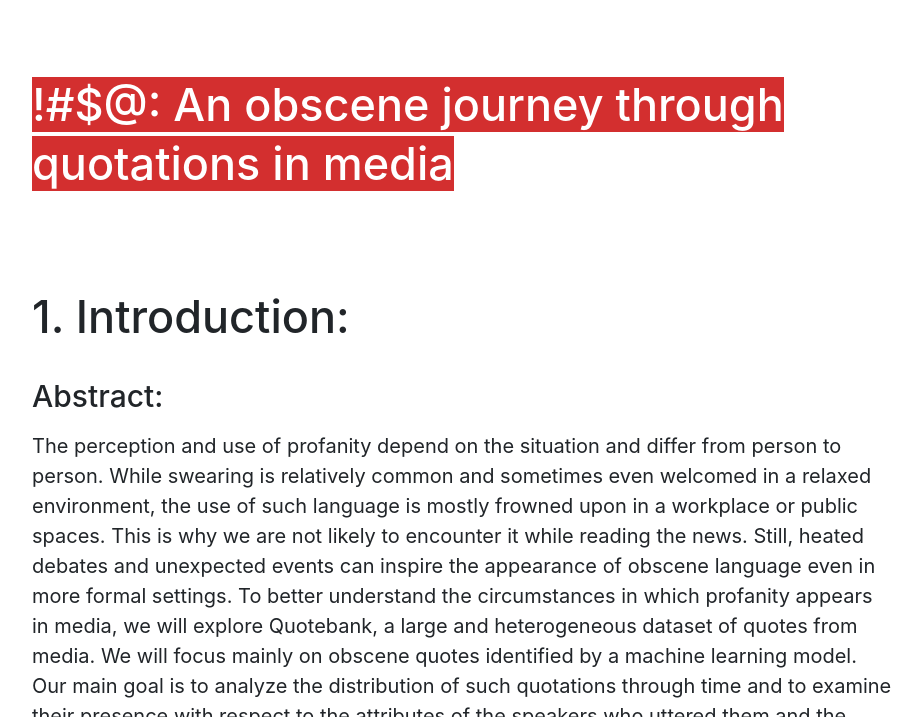
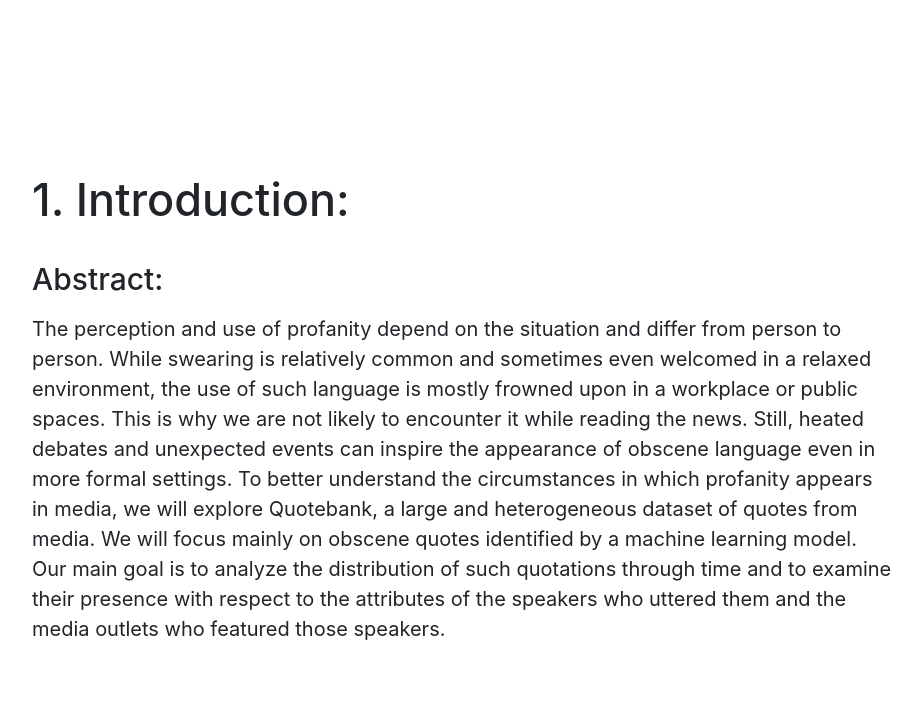
Before and after one commit to danihinjos/ADA_Project, a Jekyll site: the page built from README.md, in a window 1280 px wide and 900 px high, scrolled down 421 px, cut to the strip 183-900 px from the top of the window. Shown: the whole strip, without its empty margins (178-1100 px from the left). Built offline with Jekyll 4.4.1, drawn with Linux system fonts in a browser that asks for light colours; nearby versions of some CDN libraries; our own code applies the rules of GitHub Pages for plain Markdown files; comment, search, counter and statistics services are not loaded.

Commit message:
Update _config.yml

```diff
--- a/_config.yml
+++ b/_config.yml
@@ -2,7 +2,7 @@
 # Customize Options: Must Change
 #
 # Title:
-title: "!#$@: An obscene journey through quotations in media"
+title: ""
 
 # Where the page will be deployed.
 # If it's https://foo.com/bar, just write "https://foo.com"
```
